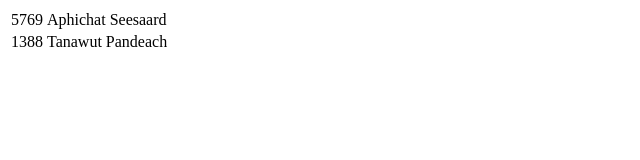
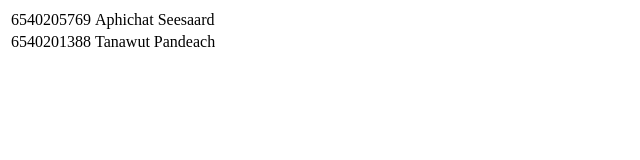
Before and after one commit to aphichat779/Lab3, a plain HTML site: page index.html in a window 1280 px wide. Shown: the whole page, without its empty margins (0-640 px from the left). Drawn offline with Linux system fonts and the light colour scheme.

Commit message:
updet modify the code of A and B to full code

```diff
--- a/index.html
+++ b/index.html
@@ -7,10 +7,10 @@
     <body>
         <table>
             <tr>
-                <td>5769</td><td>Aphichat Seesaard</td>
+                <td>6540205769</td><td>Aphichat Seesaard</td>
             </tr>
             <tr>
-                <td>1388</td><td>Tanawut Pandeach</td>
+                <td>6540201388</td><td>Tanawut Pandeach</td>
             </tr>
         </table>
     </body>
```
